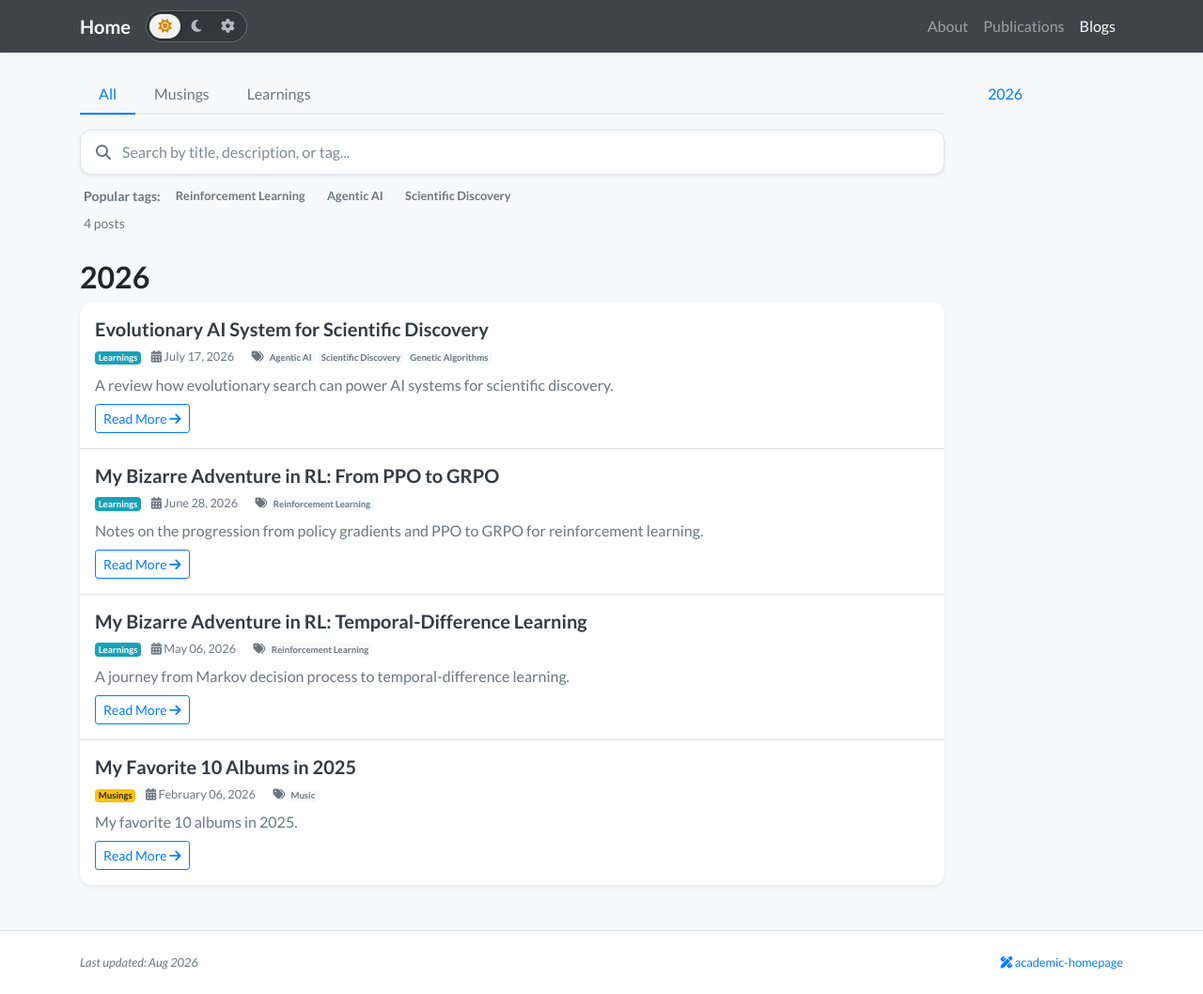
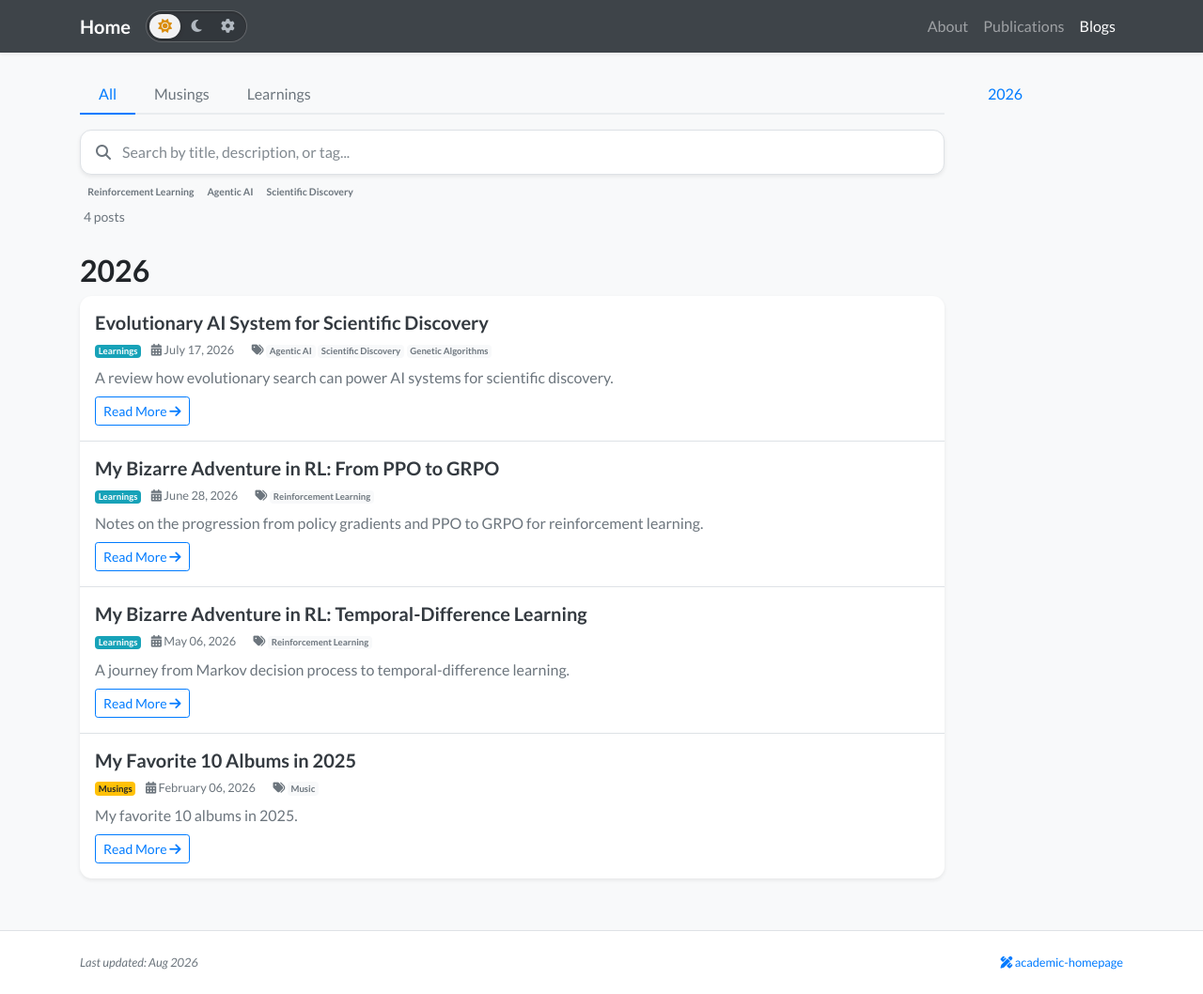
Before and after one commit to WilliamWuuu/WilliamWuuu.github.io, a Jekyll site: the page built from blogs.html, in a window 1280 px wide and 1058 px high. Shown: the whole window at 94% size. Built offline with Jekyll 4.4.1, drawn with Linux system fonts in a browser that asks for light colours; nearby versions of some CDN libraries; some web fonts are replaced; a style sheet for code colours, icons or effects is not loaded.

Commit message:
fix: improve tags display in blog navigation page

```diff
--- a/_data/i18n.yml
+++ b/_data/i18n.yml
@@ -36,7 +36,6 @@ en:
     search_label: Search blog posts
     search_placeholder: Search by title, description, or tag...
     clear_search: Clear search
-    popular_tags: "Popular tags:"
     no_results: No matching posts
     no_results_hint: Try a different keyword or category.
     result_count_one: "%s post"
@@ -80,7 +79,6 @@ zh-CN:
     search_label: 搜索博客文章
     search_placeholder: 按标题、简介或标签搜索……
     clear_search: 清除搜索
-    popular_tags: "热门标签："
     no_results: 没有找到匹配的文章
     no_results_hint: 请尝试其他关键词或分类。
     result_count_one: "%s 篇文章"
--- a/_includes/pages/blogs.html
+++ b/_includes/pages/blogs.html
@@ -28,10 +28,7 @@
                 </button>
             </div>
             <div class="blog-popular-tags">
-                <span class="blog-popular-tags-label">{{ t.blogs.popular_tags }}</span>
-                <span class="blog-popular-tags-list">
-                    {% include widgets/tag_badges.html tags=site.data.popular_blog_tags lang=lang %}
-                </span>
+                {% include widgets/tag_badges.html tags=site.data.popular_blog_tags lang=lang %}
             </div>
             <p class="blog-search-status mb-0"
                id="blog-search-status"
--- a/assets/css/global.css
+++ b/assets/css/global.css
@@ -1213,22 +1213,6 @@ html[lang="zh-CN"] body {
     font-size: 0.875rem;
 }
 
-.blog-popular-tags-label {
-    margin-right: 0.1rem;
-    font-weight: 600;
-}
-
-.blog-popular-tags-list {
-    display: inline-flex;
-    flex-wrap: wrap;
-    gap: 0.35rem;
-}
-
-.blog-popular-tags-list .blog-tag-link {
-    padding: 0.32rem 0.55rem;
-    font-size: 0.8rem;
-}
-
 .blog-search-status {
     min-height: 1.35rem;
     padding: 0.45rem 0.25rem 0;
```
